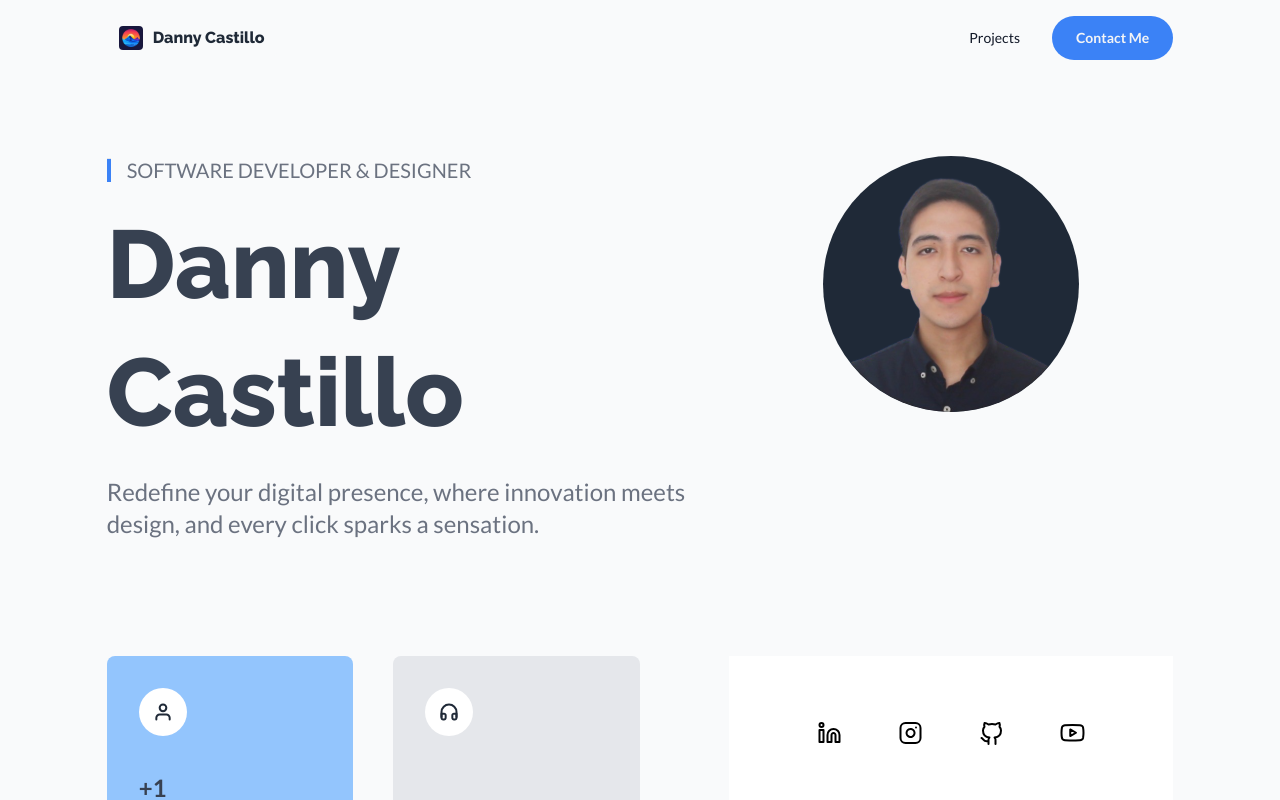
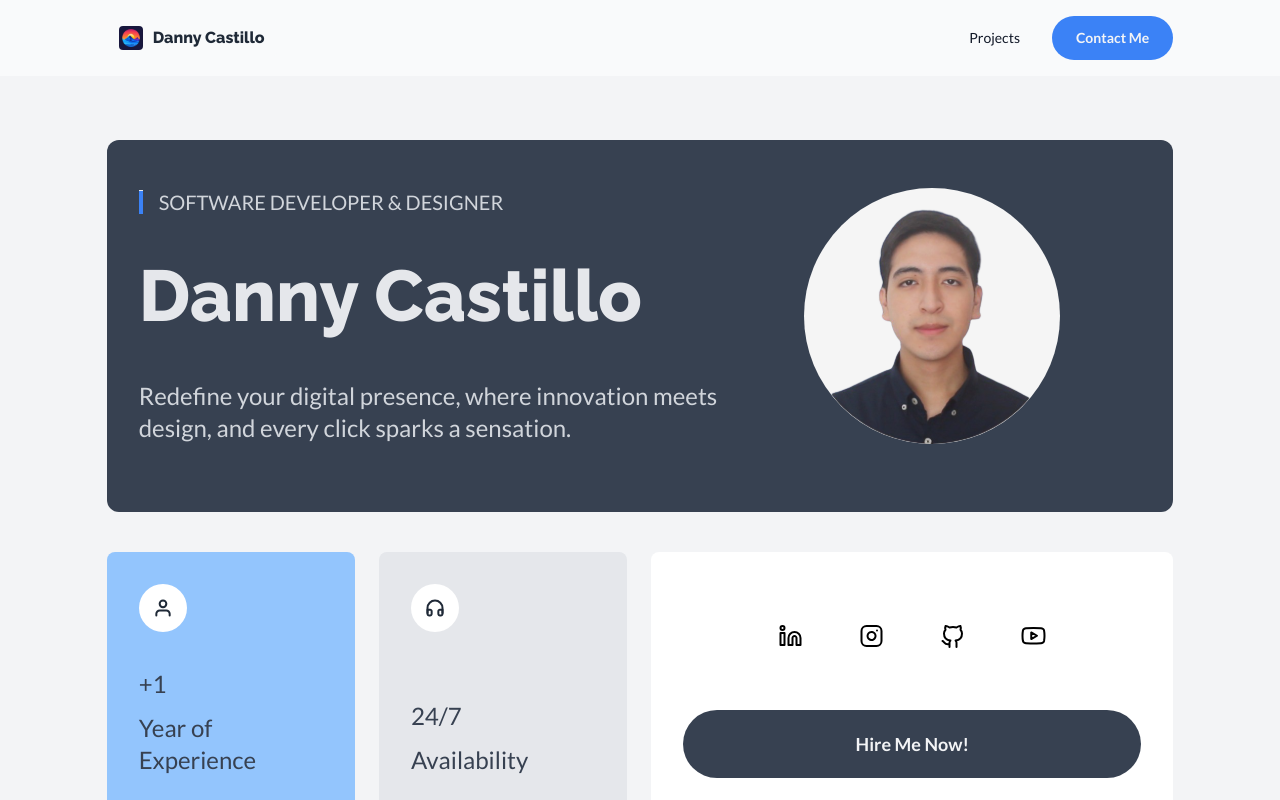
Before and after one commit to dannycastilloo/portfolio, a React (Vite) app: page / in a window 1280 px wide. Shown: the top 800 px of the page. Built offline with nearby package versions, Linux system fonts and the light colour scheme; the HTML template or start-up script is replaced by a standard one.

Commit message:
update presentation

```diff
--- a/src/views/HomeView.jsx
+++ b/src/views/HomeView.jsx
@@ -11,40 +11,40 @@ function HomeView() {
 
     return (
         <>
-            <section className='w-full flex flex-col justify-between items-center m-auto bg-neutral50'>
-                <div className='container flex flex-col gap-10 md:gap-16 lg:gap-24 mx-auto justify-center items-center w-10/12 py-10 md:py-16 lg:py-20'>
-                    <div className='flex flex-col lg:flex-row mx-auto items-start justify-between'>
-                        <div className='lg:w-7/12'>
+            <section className='w-full flex flex-col justify-between items-center m-auto bg-neutral100'>
+                <div className='container flex flex-col gap-10 md:gap-16 lg:gap-10 mx-auto justify-center items-center w-10/12 py-10 md:py-16'>
+                    <div className='flex flex-col lg:flex-row mx-auto items-start justify-between lg:px-8 lg:py-12 lg:bg-neutral700 rounded-xl'>
+                        <div className='lg:w-7/12 rounded-lg'>
                             <div className='flex flex-col lg:flex-row gap-8 lg:gap-4 justify-center lg:justify-start items-center mb-8 lg:mb-4'>
                                 <hr className='w-1 h-6 bg-blue-500 hidden lg:flex' />
-                                <h2 className='text-neutral500 md:text-lg lg:text-xl'>SOFTWARE DEVELOPER & DESIGNER</h2>
+                                <h2 className='text-neutral500 lg:text-neutral300 md:text-lg lg:text-xl'>SOFTWARE DEVELOPER & DESIGNER</h2>
                                 <hr className='w-6 h-1 bg-blue-500 flex lg:hidden' />
                             </div>
-                            <h1 className='font-extrabold text-neutral700 font-raleway text-6xl leading-18 md:text-8xl md:leading-36 text-center lg:text-start'>Danny Castillo</h1>
-                            <p className='text-neutral500 lg:mx-auto text-xl md:text-2xl py-5 text-center lg:text-start'>Redefine your digital presence, where innovation meets design, and every click sparks a sensation.</p>
+                            <h1 className='font-extrabold text-neutral700 lg:text-neutral200 font-raleway text-6xl leading-18 md:text-7xl md:leading-36 text-center lg:text-start'>Danny Castillo</h1>
+                            <p className='text-neutral500 lg:text-neutral300 lg:mx-auto text-xl md:text-2xl py-5 text-center lg:text-start'>Redefine your digital presence, where innovation meets design, and every click sparks a sensation.</p>
                         </div>
-                        <div className='rounded-full bg-neutral800 h-64 mx-auto my-10 lg:my-0'>
+                        <div className='rounded-full bg-neutral800 lg:bg-neutral-100 h-64 mx-auto my-10 lg:my-0'>
                             <img className='h-64 mx-auto' src="./photo.svg" alt="Danny Castillo" title='Danny Castillo' />
                         </div>
                     </div>
-                    <div className='flex flex-col gap-10 lg:gap-0 lg:flex-row justify-between items-center w-full lg:h-64'>
-                        <div className='flex flex-col md:flex-row justify-between items-center gap-10 w-full lg:w-6/12'>
+                    <div className='flex flex-col gap-10 lg:flex-row justify-between items-center w-full lg:h-64 lg:gap-6'>
+                        <div className='flex flex-col md:flex-row justify-between items-center gap-10 lg:gap-6 w-full lg:w-6/12'>
                             <div className='p-8 rounded-lg bg-brand300 flex flex-col justify-between items-center md:items-start h-64 w-full md:w-6/12'>
                                 <img src="./presentation/experience.svg" alt="Experience" title='Experience' className='mx-auto md:mx-0 w-14 md:w-auto' />
                                 <div className='flex flex-col gap-5 md:gap-3'>
-                                    <span className='text-neutral700 text-3xl md:text-2xl font-semibold text-center md:text-start'>+1</span>
-                                    <p className='text-neutral700 text-2xl font-semibold text-center md:text-start'>Year of Experience</p>
+                                    <span className='text-neutral700 text-3xl md:text-2xl font-medium text-center md:text-start'>+1</span>
+                                    <p className='text-neutral700 text-2xl font-medium text-center md:text-start'>Year of Experience</p>
                                 </div>
                             </div>
                             <div className='p-8 rounded-lg bg-neutral200 flex flex-col justify-between items-center md:items-start h-64 w-full md:w-6/12'>
                                 <img src="./presentation/availability.svg" alt="Availability" title='Availability' className='mx-auto md:mx-0 w-14 md:w-auto' />
                                 <div className='flex flex-col gap-5 md:gap-3'>
-                                    <span className='text-neutral700 text-3xl md:text-2xl font-semibold text-center md:text-start'>24/7</span>
-                                    <p className='text-neutral700 text-2xl font-semibold text-center md:text-start'>Availability</p>
+                                    <span className='text-neutral700 text-3xl md:text-2xl font-medium text-center md:text-start'>24/7</span>
+                                    <p className='text-neutral700 text-2xl font-medium text-center md:text-start'>Availability</p>
                                 </div>
                             </div>
                         </div>
-                        <div className='flex flex-col md:flex-row lg:flex-col justify-center items-center w-full lg:w-5/12 gap-10 md:gap-6 lg:h-64 bg-white'>
+                        <div className='flex flex-col md:flex-row lg:flex-col justify-center items-center w-full lg:w-6/12 gap-10 p-8 rounded-lg md:gap-6 lg:h-64 bg-white'>
                             <div className='flex justify-center items-center m-auto rounded-lg gap-6 h-full lg:h-4/6 md:w-3/6 lg:w-full'>
                                 <NavLink className='rounded-full px-4 py-4 bg-white hover:bg-neutral200 transition-all duration-300'>
                                     <img src="./icons/linkedin.svg" alt="Linkedin" title='Linkedin' />
```
